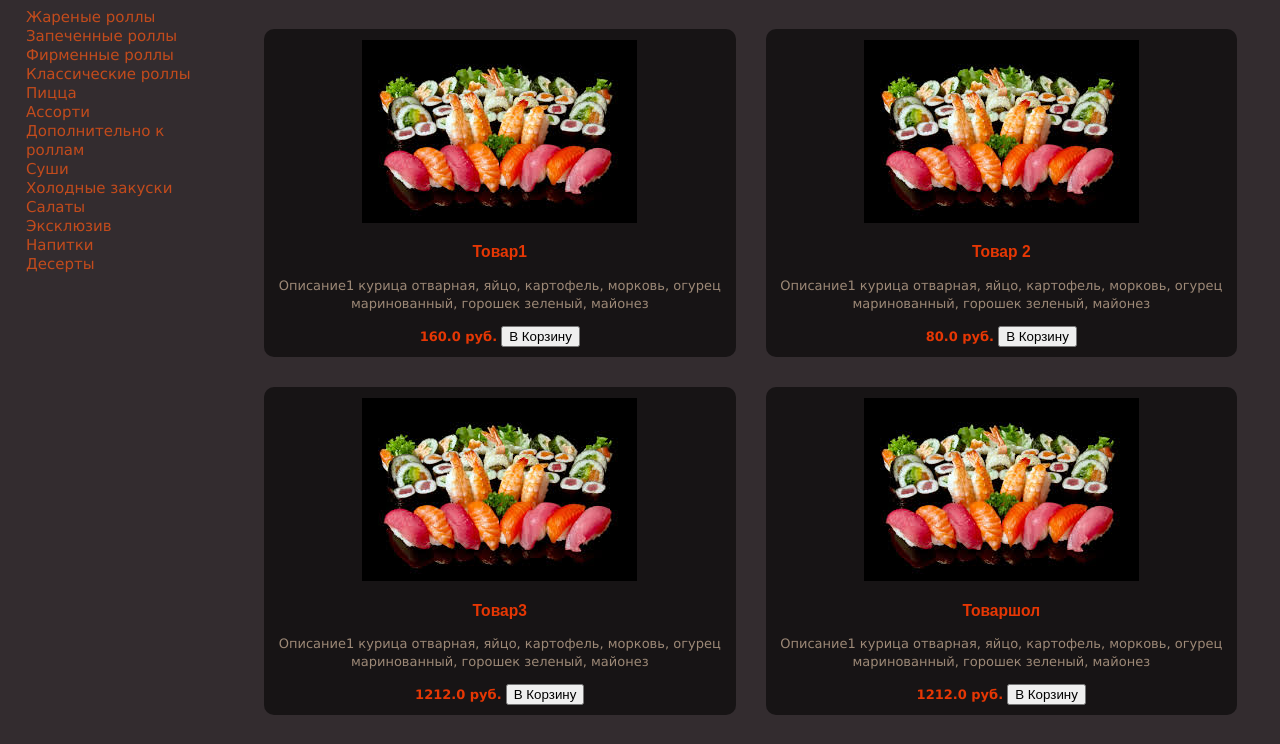
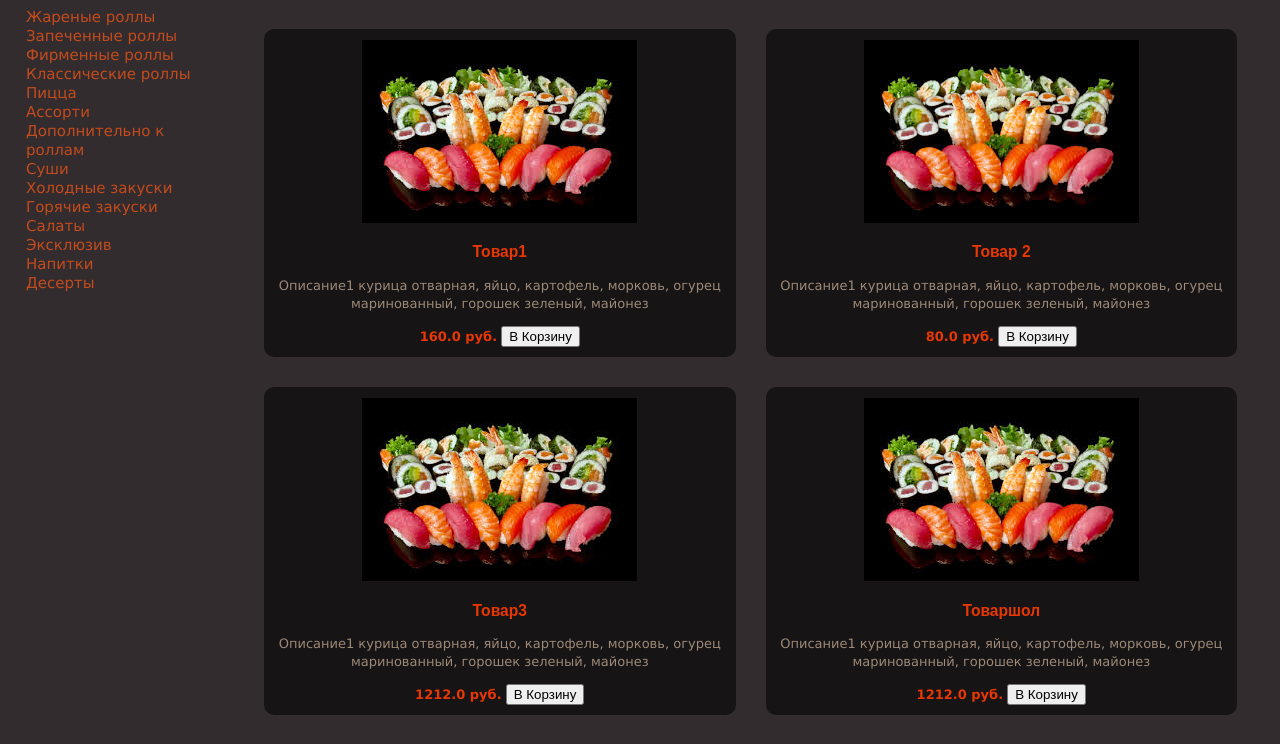
Before and after one commit to korob/1121, a Rails app: page / in a window 1280 px wide. Shown: the part 237-981 px from the top of the page. Run offline with Rails 7, Linux system fonts and the light colour scheme; data comes from the database, SQL or seed files in the repository; style sheets or scripts are compiled from the project's sources; some libraries are stand-ins or nearby versions.

Commit message:
last_change1

```diff
--- a/app/views/layouts/application.html.erb
+++ b/app/views/layouts/application.html.erb
@@ -63,6 +63,7 @@
 				<li><%= link_to "Дополнительно к роллам", controller: 'dopkrolls'%></li>
 				<li><%= link_to "Суши", controller: 'sushis'%></li>
 				<li><%= link_to "Холодные закуски", controller: 'coldrolls'%></li>
+				<li><%= link_to "Горячие закуски", controller: 'hotzak'%></li>
 				<li><%= link_to "Салаты", controller: 'salats'%></li>
 				<li><%= link_to "Эксклюзив", controller: 'exels'%></li>
 				<li><%= link_to "Напитки", controller: 'naps'%></li>
```
